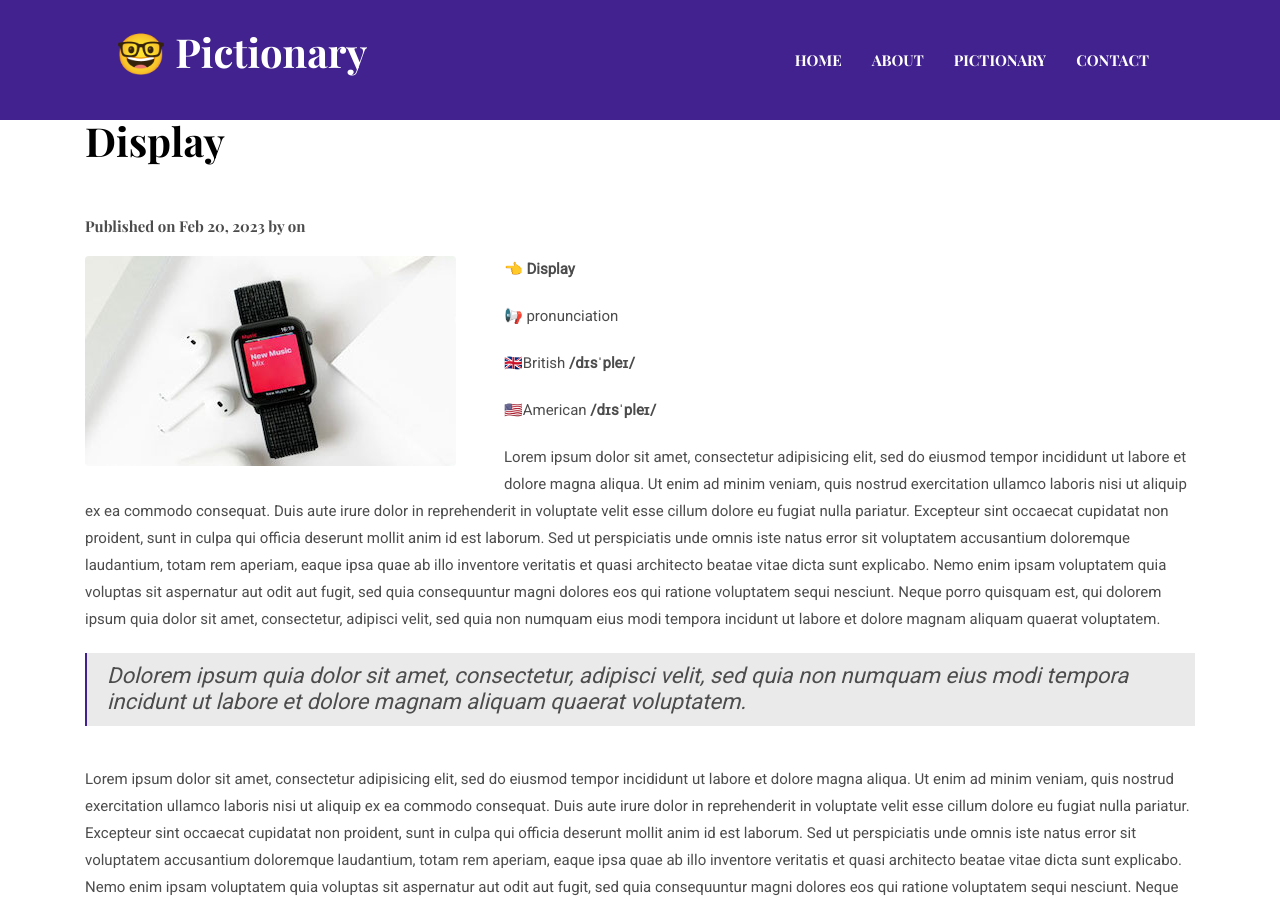
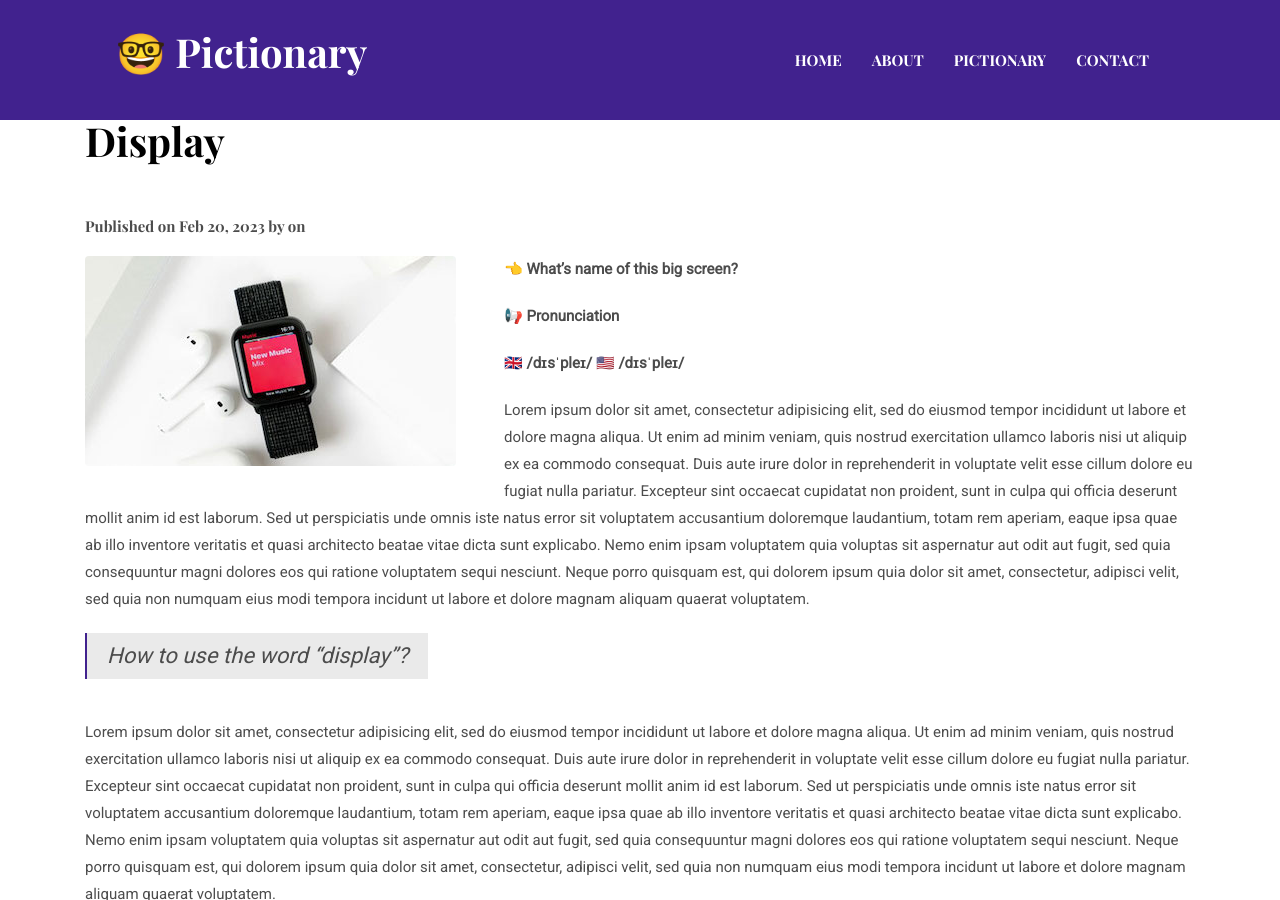
Before and after one commit to a1g5/a1g5.github.io, a Jekyll site: the page built from _posts/2023-02-20-display.markdown, in a window 1280 px wide and 900 px high, scrolled down 467 px. Built offline with Jekyll 4.4.1, drawn with Linux system fonts in a browser that asks for light colours.

Commit message:
Update 2023-02-20-display.markdown

```diff
--- a/_posts/2023-02-20-display.markdown
+++ b/_posts/2023-02-20-display.markdown
@@ -6,16 +6,14 @@ image:  /assets/images/blog/post-1.jpg
 
 ---
 
-👈 <B> Display </B>
+👈 <B> What's name of this big screen? </B>
 
-📢 pronunciation
+📢 <B>Pronunciation</B>
 
-🇬🇧British   <B>/dɪsˈpleɪ/</B>
-
-🇺🇸American  <B>/dɪsˈpleɪ/<B>
+🇬🇧  <B>/dɪsˈpleɪ/</B>  🇺🇸  <B>/dɪsˈpleɪ/<B>
 
 Lorem ipsum dolor sit amet, consectetur adipisicing elit, sed do eiusmod tempor incididunt ut labore et dolore magna aliqua. Ut enim ad minim veniam, quis nostrud exercitation ullamco laboris nisi ut aliquip ex ea commodo consequat. Duis aute irure dolor in reprehenderit in voluptate velit esse cillum dolore eu fugiat nulla pariatur. Excepteur sint occaecat cupidatat non proident, sunt in culpa qui officia deserunt mollit anim id est laborum. Sed ut perspiciatis unde omnis iste natus error sit voluptatem accusantium doloremque laudantium, totam rem aperiam, eaque ipsa quae ab illo inventore veritatis et quasi architecto beatae vitae dicta sunt explicabo. Nemo enim ipsam voluptatem quia voluptas sit aspernatur aut odit aut fugit, sed quia consequuntur magni dolores eos qui ratione voluptatem sequi nesciunt. Neque porro quisquam est, qui dolorem ipsum quia dolor sit amet, consectetur, adipisci velit, sed quia non numquam eius modi tempora incidunt ut labore et dolore magnam aliquam quaerat voluptatem.
 
-> Dolorem ipsum quia dolor sit amet, consectetur, adipisci velit, sed quia non numquam eius modi tempora incidunt ut labore et dolore magnam aliquam quaerat voluptatem.
+> How to use the word "display"?
 
 Lorem ipsum dolor sit amet, consectetur adipisicing elit, sed do eiusmod tempor incididunt ut labore et dolore magna aliqua. Ut enim ad minim veniam, quis nostrud exercitation ullamco laboris nisi ut aliquip ex ea commodo consequat. Duis aute irure dolor in reprehenderit in voluptate velit esse cillum dolore eu fugiat nulla pariatur. Excepteur sint occaecat cupidatat non proident, sunt in culpa qui officia deserunt mollit anim id est laborum. Sed ut perspiciatis unde omnis iste natus error sit voluptatem accusantium doloremque laudantium, totam rem aperiam, eaque ipsa quae ab illo inventore veritatis et quasi architecto beatae vitae dicta sunt explicabo. Nemo enim ipsam voluptatem quia voluptas sit aspernatur aut odit aut fugit, sed quia consequuntur magni dolores eos qui ratione voluptatem sequi nesciunt. Neque porro quisquam est, qui dolorem ipsum quia dolor sit amet, consectetur, adipisci velit, sed quia non numquam eius modi tempora incidunt ut labore et dolore magnam aliquam quaerat voluptatem.
```
